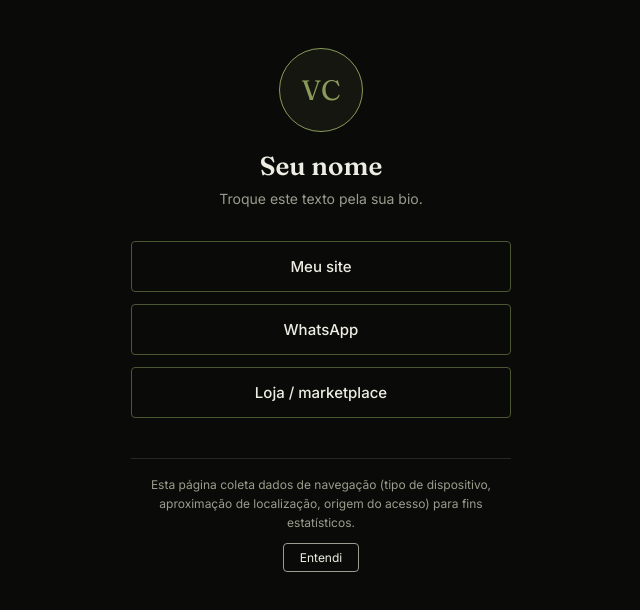
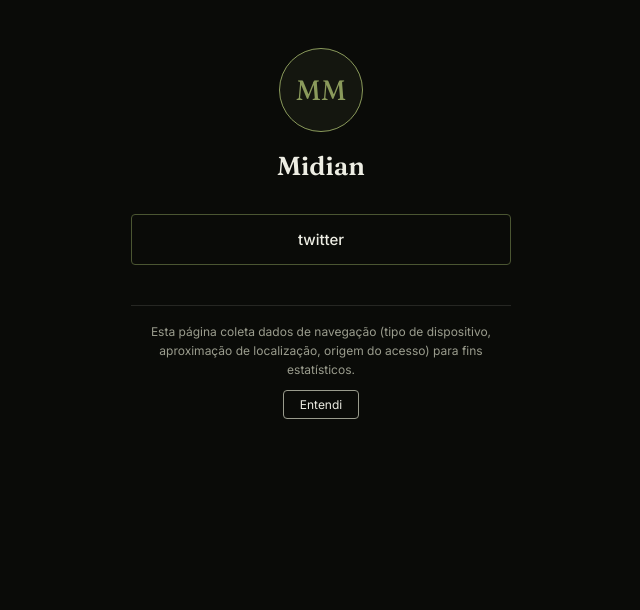
Before and after one commit to midimattos/linkbio, a Next.js app: page / in a window 1280 px wide. Shown: the top 610 px of the page, without its empty margins (319-959 px from the left). Built offline with nearby package versions, Linux system fonts and the light colour scheme.

Commit message:
Update site.config.ts

```diff
--- a/site.config.ts
+++ b/site.config.ts
@@ -1,10 +1,8 @@
 export const siteConfig = {
-  name: "Seu nome",
-  bio: "Troque este texto pela sua bio.",
-  initials: "VC",
+  name: "Midian",
+  bio: "",
+  initials: "MM",
   links: [
-    { label: "Meu site", url: "https://exemplo.com" },
-    { label: "WhatsApp", url: "https://wa.me/55XXXXXXXXXXX" },
-    { label: "Loja / marketplace", url: "https://exemplo.com/loja" },
+    { label: "twitter", url: "x.com/wattega" },
   ],
 };
```
